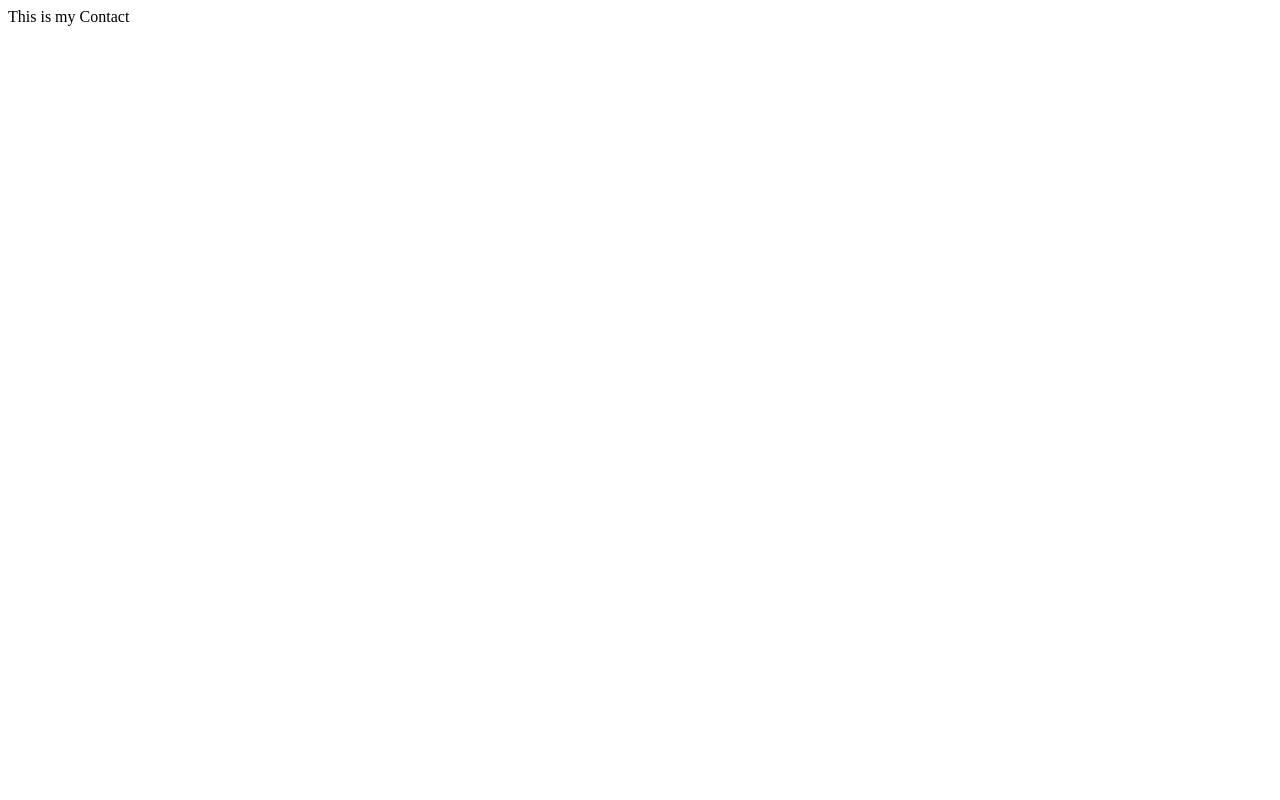
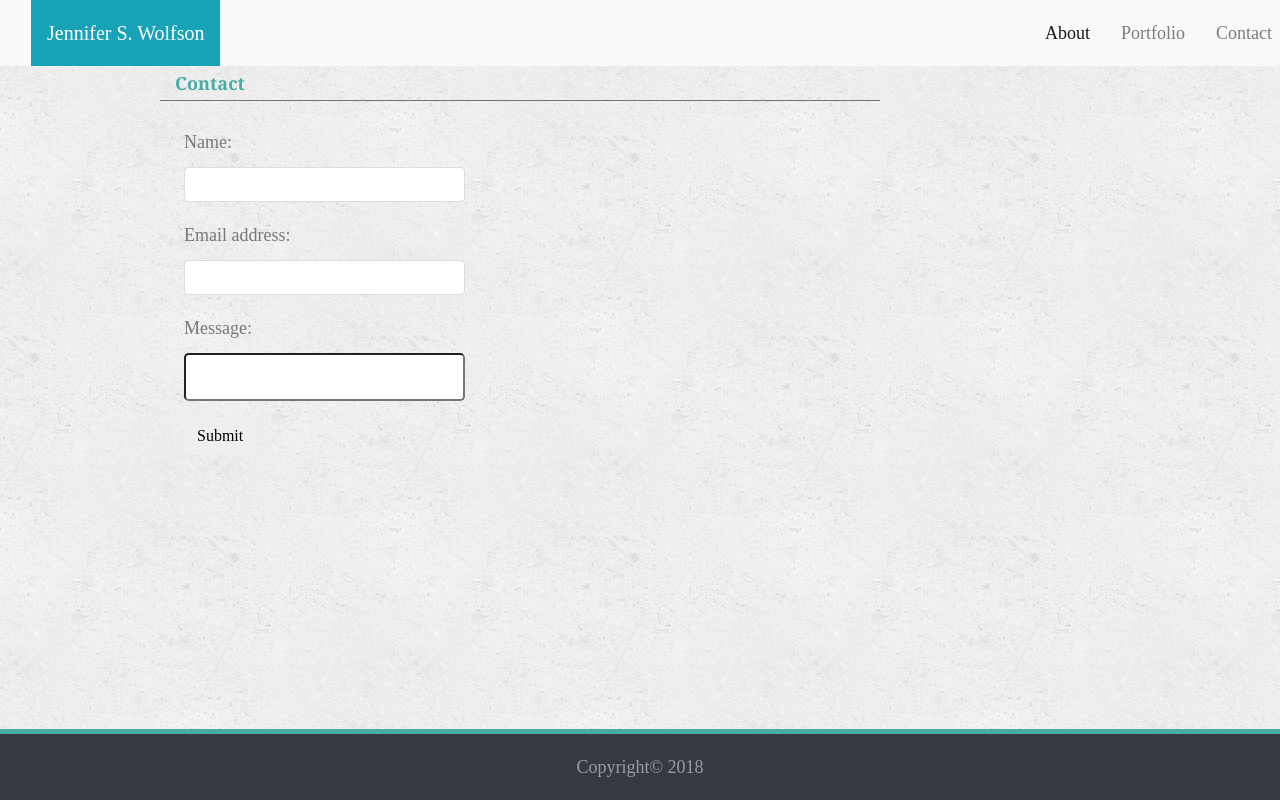
Before and after one commit to jadelet/Bootstrap-Portfolio, a plain HTML site: page contact.html in a window 1280 px wide. Drawn offline with nearby package versions, Linux system fonts and the light colour scheme.

Commit message:
a little cleanup

```diff
--- a/Assets/CSS/style.css
+++ b/Assets/CSS/style.css
@@ -17,6 +17,11 @@ body {
   max-width: 960px;
   margin: 0 auto;
   clear: both;
+}
+#page-title {
+  font-family: Georgia, Times, "Times New Roman", serif;
+  font-weight: 700;
+  color: #4aaaa5;
 }
 
 h1,
@@ -77,10 +82,7 @@ h3 {
   background: #4aaaa5;
 }
 
-nav {
-  float: right;
-  margin-top: 25px;
-}
+
 
 nav a {
   display: inline-block;
@@ -216,6 +218,10 @@ input[type=submit] {
   border: 0 none;
 }
 
+.bottomnav{
+
+  border-top:5px solid #4aaaa5
+}
 @media screen and (max-width: 640px) {
   #navbar {position: static;}
   #main {margin-left: 216px;}
--- a/contact.html
+++ b/contact.html
@@ -1,12 +1,83 @@
 <!DOCTYPE html>
 <html lang="en">
+
 <head>
   <meta charset="UTF-8">
   <meta name="viewport" content="width=device-width, initial-scale=1.0">
   <meta http-equiv="X-UA-Compatible" content="ie=edge">
-  <title>Document</title>
+  <link rel="stylesheet" href="https://stackpath.bootstrapcdn.com/bootstrap/4.1.3/css/bootstrap.min.css" integrity="sha384-MCw98/SFnGE8fJT3GXwEOngsV7Zt27NXFoaoApmYm81iuXoPkFOJwJ8ERdknLPMO"
+    crossorigin="anonymous">
+  <link rel="stylesheet" href="Assets/CSS/style.css">
+  <title>BootstrapPortfolio</title>
 </head>
-<body>
-  This is my Contact
+
+<body style="font-family:'Times New Roman', Times, serif">
+  <div class="page-header">
+
+    <nav class="navbar navbar-expand-lg navbar-light bg-light pt-0 pr-0 pb-0">
+      <a class="navbar-brand bg-info text-white font p-3 my-0 h1 Serif " href="#">Jennifer S. Wolfson</a>
+      <button class="navbar-toggler" data-toggle="tab" data-target="#navbarSupportedContent" aria-controls="navbarSupportedContent"
+        aria-expanded="false" aria-label="Toggle navigation">
+        <span class="navbar-toggler-icon "></span>
+      </button>
+      <div class="collapse navbar-collapse" id="navbarSupportedContent">
+        <ul class="navbar-nav ml-auto">
+          <li class="nav-item active">
+            <a class="nav-link" href="index.html">About <span class="sr-only">(current)</span></a>
+          </li>
+          <li class="nav-item">
+            <a class="nav-link" href="portfolio.html">Portfolio</a>
+          </li>
+          <li class="nav-item">
+            <a class="nav-link" href="contact.html">Contact</a>
+          </li>
+        </ul>
+      </div>
+    </nav>
+  </div>
+  <div class="container col-9 m-30 p-30 ">
+    <div class="row p-10">
+      <div id=page-title class=" col-9 justify-left  border border-right-0 border-left-0 border-top-0 border-bottom-5 border-secondary p-10 ">Contact
+
+      </div>
+    </div>
+
+
+
+    <div class="row">
+      <div class="media col-9 p-4 ">
+
+        <form action="/action_page.php">
+          <div class="form-group">
+            <label for="Name">Name:</label>
+            <input type="text" class="form-control" id="email">
+          </div>
+          <div class="form-group">
+            <label for="Email">Email address:</label>
+            <input type="email" class="form-control" id="email">
+          </div>
+          <div class="form-group form-group-lg">
+            <label for="message">Message:</label>
+            <input type="textarea" class="form-control-lg" id="pwd">
+          </div>
+          <button type="submit" class="btn btn-default">Submit</button>
+        </form>
+      </div>
+    </div>
+  </div>
+
+  <nav class=" bottomnav navbar fixed-bottom navbar-dark bg-dark text-center justify-content-around" >
+    <span class="navbar-text">Copyright&copy; 2018</span>
+  </nav>
+  </div>
+
+
+  <script src="https://code.jquery.com/jquery-3.3.1.slim.min.js" integrity="sha384-q8i/X+965DzO0rT7abK41JStQIAqVgRVzpbzo5smXKp4YfRvH+8abtTE1Pi6jizo"
+    crossorigin="anonymous"></script>
+  <script src="https://cdnjs.cloudflare.com/ajax/libs/popper.js/1.14.3/umd/popper.min.js" integrity="sha384-ZMP7rVo3mIykV+2+9J3UJ46jBk0WLaUAdn689aCwoqbBJiSnjAK/l8WvCWPIPm49"
+    crossorigin="anonymous"></script>
+  <script src="https://stackpath.bootstrapcdn.com/bootstrap/4.1.3/js/bootstrap.min.js" integrity="sha384-ChfqqxuZUCnJSK3+MXmPNIyE6ZbWh2IMqE241rYiqJxyMiZ6OW/JmZQ5stwEULTy"
+    crossorigin="anonymous"></script>
 </body>
+
 </html>
```
Also changed, not shown: index.html (+3 -2 lines), portfolio.html (+43 -17 lines), 1 other file.
